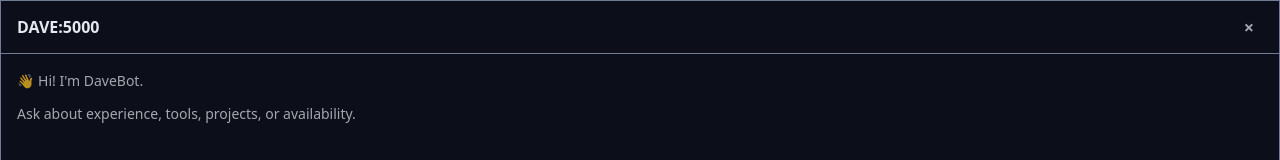
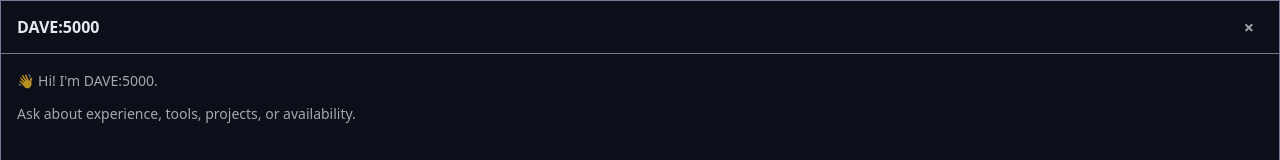
Before and after one commit to mrdavidblack/foliochatbot, a Next.js app: page /chat-widget in a window 1280 px wide. Shown: the top 160 px of the page. Built offline with nearby package versions, Linux system fonts and the light colour scheme.

Commit message:
Change DaveBot to DAVE:5000

```diff
--- a/app/api/chat/route.ts
+++ b/app/api/chat/route.ts
@@ -16,7 +16,7 @@ export async function POST(request: NextRequest) {
 
     // --- Build the seeded system prompt with your profile ---
     const systemPrompt =
-      `You are DaveBot, a helpful assistant representing designer David Black.
+      `You are DAVE:5000, a helpful assistant representing designer David Black.
 
 PERSONALITY & TONE:
 - Friendly, professional, conversational
--- a/app/chat-widget/page.tsx
+++ b/app/chat-widget/page.tsx
@@ -287,7 +287,7 @@ export default function ChatWidgetPage() {
       >
         {messages.length === 0 && (
           <div style={{ opacity: .7, fontSize: 14, color: '#e5e8ee' }}>
-            <p style={{ marginBottom: 12 }}>👋 Hi! I&apos;m DaveBot.</p>
+            <p style={{ marginBottom: 12 }}>👋 Hi! I&apos;m DAVE:5000.</p>
             <p>Ask about experience, tools, projects, or availability.</p>
           </div>
         )}
@@ -303,7 +303,7 @@ export default function ChatWidgetPage() {
           }}>
             <div style={{ display: 'flex', justifyContent: 'space-between', alignItems: 'baseline', marginBottom: 4 }}>
               <strong style={{ fontSize: 13, color: m.error ? '#ef4444' : '#e5e8ee' }}>
-                {m.role === 'user' ? 'You' : 'DaveBot'}
+                {m.role === 'user' ? 'You' : 'DAVE:5000'}
               </strong>
               <span style={{ fontSize: 10, opacity: 0.5 }}>{formatTime(m.timestamp)}</span>
             </div>
@@ -348,7 +348,7 @@ export default function ChatWidgetPage() {
             alignItems: 'center',
             gap: 6
           }}>
-            <span>DaveBot is typing</span>
+            <span>DAVE:5000 is typing</span>
             <span style={{
               display: 'inline-flex',
               gap: 2
```
